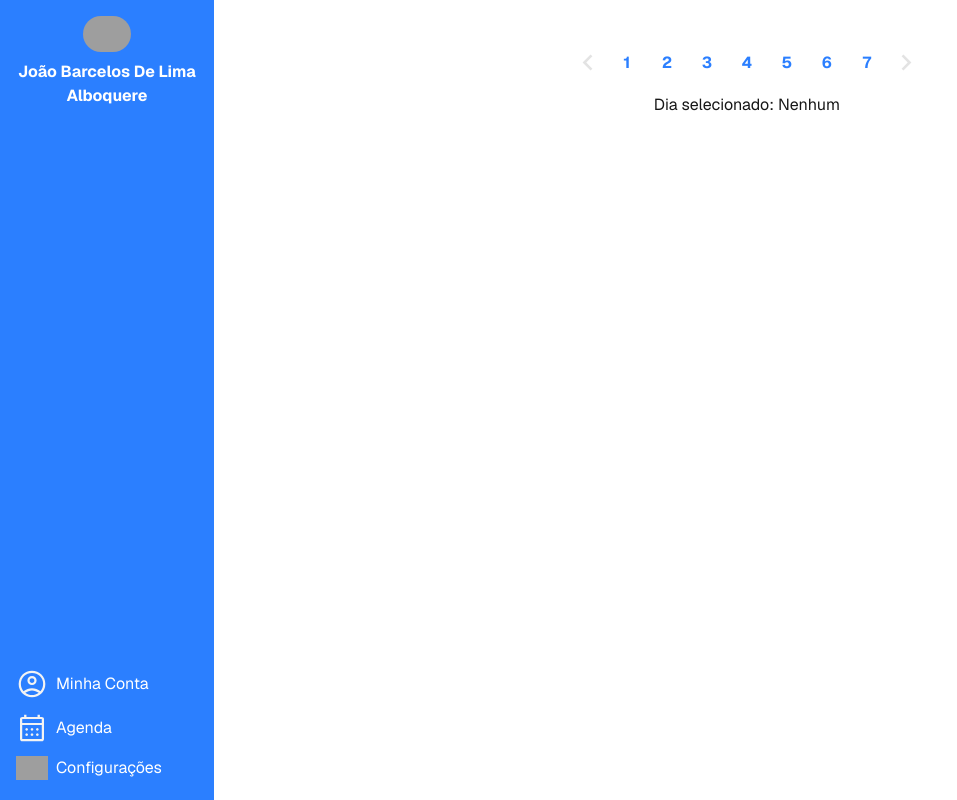
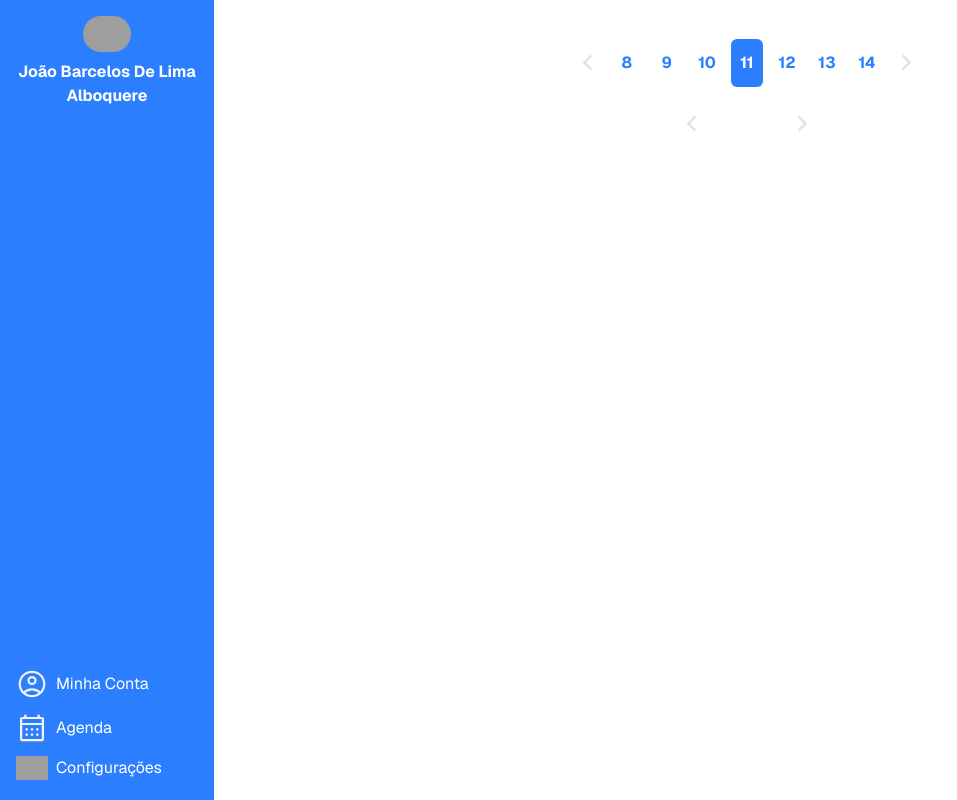
Before and after one commit to yanchagas04/MelembraAI, a Next.js app: page / in a window 1280 px wide. Shown: the whole page, without its empty margins (0-957 px from the left). Built offline with nearby package versions, Linux system fonts and the light colour scheme; grey boxes are pictures that could not be loaded.

Commit message:
fix: Consertando erros de validação

```diff
--- a/src/app/page.tsx
+++ b/src/app/page.tsx
@@ -5,7 +5,7 @@ export default function Home() {
   return (
     <div className="flex flex-row w-screen h-screen">
       <BarraLateral foto_perfil={null} nome="João Barcelos De Lima Alboquere" />
-      <div className="flex flex-col items-center justify-start w-full h-full p-8">
+      <div className="flex flex-col items-center justify-start w-full h-full p-6 sm:p-8">
         <SeletorDiaMes />
       </div>
     </div>
--- a/src/components/seletorDiaMes/Dia.tsx
+++ b/src/components/seletorDiaMes/Dia.tsx
@@ -5,7 +5,7 @@ export default function Dia(props: {num: number, isSelected: boolean, onSelect:
     return (
         <button
             name="dias"
-            className={`${props.isSelected ? "bg-blue-500 text-white" : "bg-white text-blue-500"} font-bold rounded-md h-12 aspect-[2/3] flex justify-center items-center`}
+            className={`${props.isSelected ? "bg-blue-500 text-white" : "bg-white text-blue-500"} font-bold rounded-md h-8 sm:h-12 aspect-[2/3] flex justify-center items-center`}
             onClick={props.onSelect}
         >
             {props.num}
--- a/src/components/seletorDiaMes/SeletorDia.tsx
+++ b/src/components/seletorDiaMes/SeletorDia.tsx
@@ -3,24 +3,38 @@
 import SetaEsquerda from "../../../public/SeletorDiaMes/setaEsquerda.svg";
 import SetaDireita from "../../../public/SeletorDiaMes/setaDireita.svg";
 import Dia from "./Dia";
-import React, { useState } from 'react'
+import React, { useContext, useEffect, useState } from 'react'
+import { DataContext } from "./SeletorDiaMes";
+import { deslocarDias } from "./Utils/utils";
 
 export default function SeletorDia(props: {dias: number[]}) {
-    const [selectedDay, setSelectedDay] = useState<number | null>(null);
-
+    const diaMinimo = new Date().getDate();
+    const mesMinimo = new Date().getMonth();
+    const data = useContext(DataContext);
+    const [selectedDay, setSelectedDay] = useState<number | null>(data.dia);
+    useEffect(() => {
+        document.getElementById("dias")!.scrollBy({left: 280 * deslocarDias(data.dia), behavior: "smooth"})
+    }, [mesMinimo]);
+    useEffect(() => {
+        setSelectedDay(data.dia);
+    }, [data.dia]);
     return (
         <>
             <div className="flex flex-row w-fit items-center">
                 <button className="w-fit flex justify-center" onClick={() => {document.getElementById("dias")!.scrollBy({left: -280, behavior: "smooth"})}}>
                     <img src={SetaEsquerda.src} alt="Dia anterior"/>
                 </button>
-                <div id="dias" className="flex flex-row px-2 gap-2 w-72 justify-start items-center overflow-x-hidden transition-all ease-in-out duration-150 h-fit">
+                <div id="dias" className="flex flex-row px-2 gap-2 w-72 justify-start items-center overflow-x-hidden touch-pan-x transition-all ease-in-out duration-150 h-fit">
                     {props.dias.map((dia) => (
                         <Dia
                             key={dia}
                             num={dia}
                             isSelected={selectedDay === dia}
-                            onSelect={() => setSelectedDay(prev => prev === dia ? null : dia)}
+                            onSelect={() => {
+                                if (!(data.mes == mesMinimo && dia < diaMinimo)) {
+                                    setSelectedDay(prev => prev === dia ? null : dia)
+                                    data.setDia(dia);
+                                }}}
                         />
                     ))}
                 </div>
@@ -28,7 +42,6 @@ export default function SeletorDia(props: {dias: number[]}) {
                     <img src={SetaDireita.src} alt="Dia anterior"/>
                 </button>
             </div>
-            <p>Dia selecionado: {selectedDay || "Nenhum"}</p>
         </>
     )
 }
--- a/src/components/seletorDiaMes/SeletorDiaMes.tsx
+++ b/src/components/seletorDiaMes/SeletorDiaMes.tsx
@@ -1,26 +1,36 @@
 "use client"
+import { Context, createContext, Dispatch, useState } from "react";
 import SeletorDia from "./SeletorDia";
+import SeletorMes from "./SeletorMes";
+import { dias, iniciais_meses } from "./Utils/utils";
 
-const dias = (mes: number) => {
-    let days = [];
-    let i;
-    if (mes === 2)
-        i = 28;
-    else if (mes % 2 === 0)
-        i = 30;
-    else
-        i = 31;
-    for (let index = 1; index <= i; index++) {
-        days.push(index);
-    }
-    return days;
-
-}
+export type DataContextType = {
+    dia: number,
+    mes: number,
+    ano: number,
+    setDia: Dispatch<React.SetStateAction<number>>,
+    setMes: Dispatch<React.SetStateAction<number>>,
+    setAno: Dispatch<React.SetStateAction<number>>
+};
+export const DataContext : Context<DataContextType>  = createContext({} as DataContextType);
 
 export default function SeletorDiaMes() {
+    const [dia, setDia] = useState(new Date().getDate());
+    const [mes, setMes] = useState(new Date().getMonth());
+    const [ano, setAno] = useState(new Date().getFullYear());
     return (
         <form className="w-fit flex flex-col items-center" onSubmit={(e) => e.preventDefault()}>
-            <SeletorDia dias={dias(new Date().getMonth())} />
+            <DataContext.Provider value={{
+                dia: dia,
+                mes: mes,
+                ano: ano,
+                setDia: setDia,
+                setMes: setMes,
+                setAno: setAno
+            }}>
+                <SeletorDia dias={dias(new Date().getMonth())} />
+                <SeletorMes meses={iniciais_meses} />
+            </DataContext.Provider>
         </form>
     )
 }
--- a/src/components/seletorDiaMes/SeletorMes.tsx
+++ b/src/components/seletorDiaMes/SeletorMes.tsx
@@ -0,0 +1,64 @@
+"use client"
+
+import { useContext, useEffect, useState } from "react";
+import SetaDireita from "../../../public/SeletorDiaMes/setaDireita.svg";
+import SetaEsquerda from "../../../public/SeletorDiaMes/setaEsquerda.svg";
+import { DataContext } from "./SeletorDiaMes";
+
+export default function SeletorMes(props: {meses: string[]}) {
+    const data = useContext(DataContext);
+    const anoMinimo = new Date().getFullYear();
+    const mesMinimo = new Date().getMonth();
+    const [mes, setMes] = useState<number>(mesMinimo);
+    const [ano, setAno] = useState(new Date().getFullYear());
+    useEffect(() => {document.getElementById("meses")!.scrollBy({left: 80 * mesMinimo, behavior: "smooth"})}, [mesMinimo]);
+    return (
+        <>
+            <div className="flex flex-row w-fit items-center">
+                <button className="w-fit flex justify-center" onClick={() => {
+                    if (mes === 0 && ano > anoMinimo) {
+                        setMes(11); data.setMes(11);
+                        setAno(ano - 1); data.setAno(ano - 1);
+                        document.getElementById("meses")!.scrollBy({left: 880, behavior: "smooth"});
+                    } else if (ano > anoMinimo) {
+                        setMes(mes - 1); data.setMes(mes - 1);
+                        document.getElementById("meses")!.scrollBy({left: -80, behavior: "smooth"});
+                    } else if (ano === anoMinimo && mes > mesMinimo) {
+                        if (mes - 1 == mesMinimo) {
+                            data.setDia(new Date().getDate());
+                        }
+                        setMes(mes - 1); data.setMes(mes - 1);
+                        document.getElementById("meses")!.scrollBy({left: -80, behavior: "smooth"});
+                    }
+                    }}>
+                    <img src={SetaEsquerda.src}/>
+                </button>
+                <div id="meses" className="flex flex-row w-[80px] justify-start items-center overflow-x-hidden transition-all ease-in-out duration-150 h-fit">
+                    {props.meses.map((month) => (
+                        <button
+                            key={month}
+                            name="meses"
+                            className={`font-bold w-20 px-1 flex flex-row justify-center items-center text-white text-nowrap`}
+                        >
+                            {`${props.meses[mes]}, ${ano}`}
+                        </button>
+                    ))}
+                </div>
+                <button className="w-fit flex justify-center" onClick={() => {
+                    if (mes === 11) {
+                        setMes(0); data.setMes(0);
+                        setAno(ano + 1); data.setAno(ano + 1);
+                        document.getElementById("meses")!.scrollBy({left: -880, behavior: "smooth"});
+                        return
+                    };
+                    if (mes < 11) {
+                        setMes(mes + 1); data.setMes(mes + 1);
+                        document.getElementById("meses")!.scrollBy({left: 80, behavior: "smooth"});
+                    };
+                    }}>
+                    <img src={SetaDireita.src}/>
+                </button>
+            </div>
+        </>
+    )
+}
--- /dev/null
+++ b/src/components/seletorDiaMes/Utils/utils.ts
@@ -0,0 +1,29 @@
+"use client";
+export const dias = (mes: number) => {
+    let days = [];
+    let i;
+    if (mes + 1 === 2)
+        i = 28;
+    else if ((mes + 1) % 2 === 0) {
+        i = 30;
+    }
+    else
+        i = 31;
+    for (let index = 1; index <= i; index++) {
+        days.push(index);
+    }
+    return days;
+
+};
+
+export const iniciais_meses = [
+    "Jan", "Fev", "Mar", "Abr", "Mai", "Jun", "Jul", "Ago", "Set", "Out", "Nov", "Dez"
+];
+
+export function deslocarDias(dia: number) {
+    if (dia < 8) return 0;
+    else if (dia < 15) return 1;
+    else if (dia < 22) return 2;
+    else if (dia < 29) return 3;
+    else return 4;
+}
```
